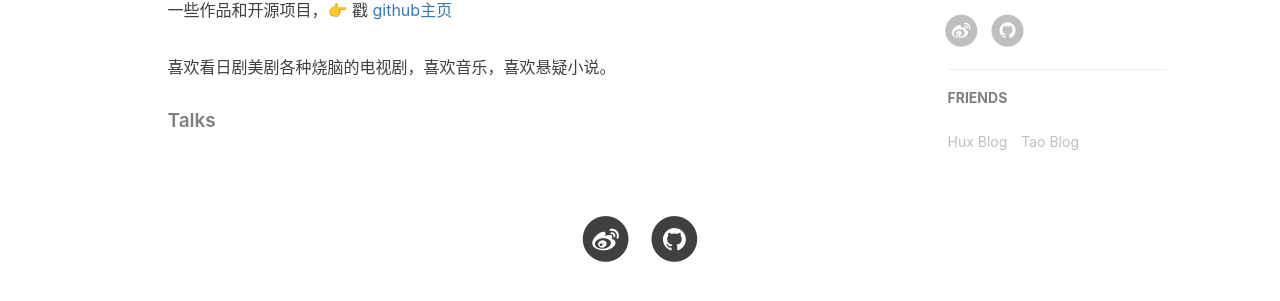
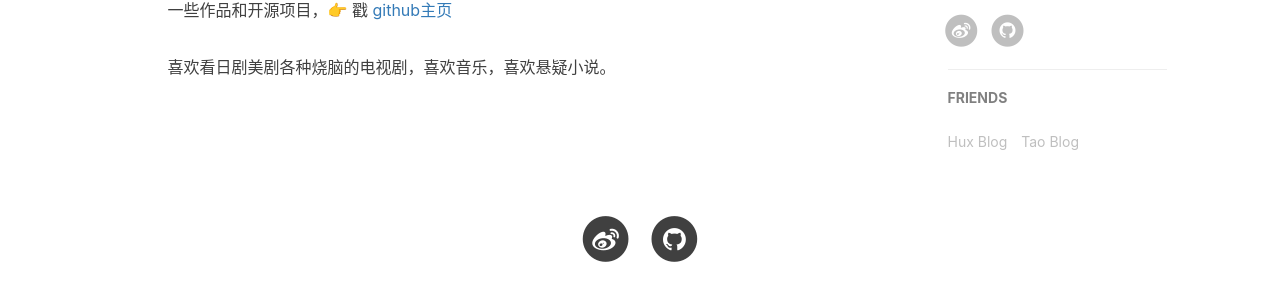
Before and after one commit to zanghyu/myblog, a Jekyll site: the page built from about.html, in a window 1280 px wide. Shown: the part 663-964 px from the top of the page. Built offline with Jekyll 4.4.1, drawn with Linux system fonts in a browser that asks for light colours; nearby versions of some CDN libraries; comment, search, counter and statistics services are not loaded.

```diff
--- a/about.html
+++ b/about.html
@@ -22,7 +22,6 @@
     <p>一些作品和开源项目，👉 戳 <a href="https://github.com/zanghyu/">github主页</a></p>
 
     <p>喜欢看日剧美剧各种烧脑的电视剧，喜欢音乐，喜欢悬疑小说。</p>
-    <h5>Talks</h5>
     <!--  没有。。。
     <ul>
     <li><a href="//huangxuan.me/2016/11/20/sw-101-gdgdf/">Service Worker 101</a> · GDG DevFest 北京 2016</li>
```
